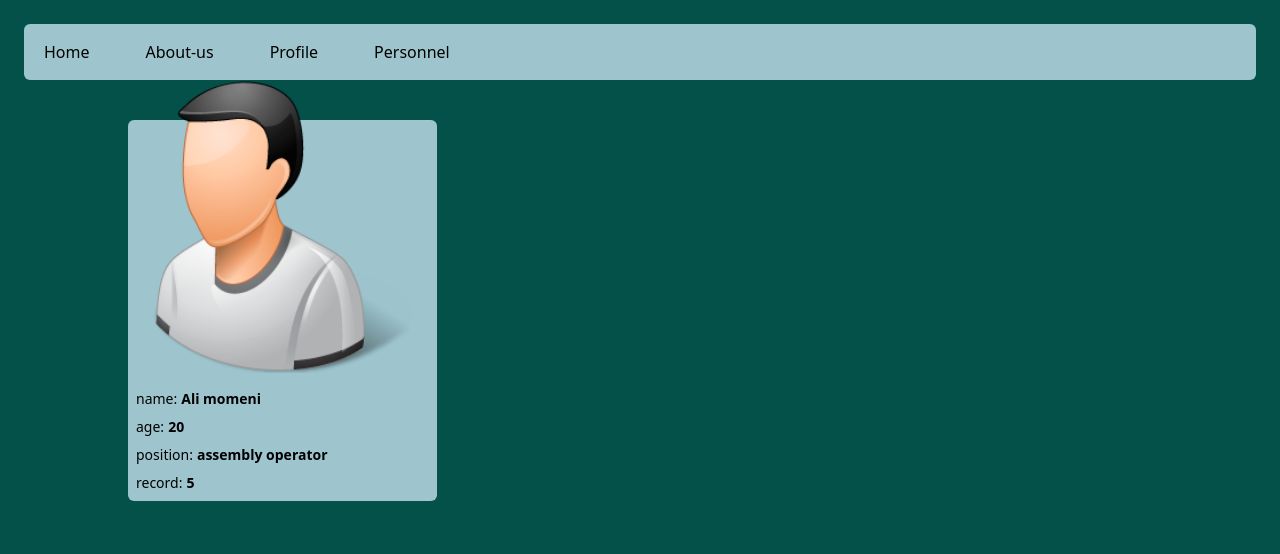
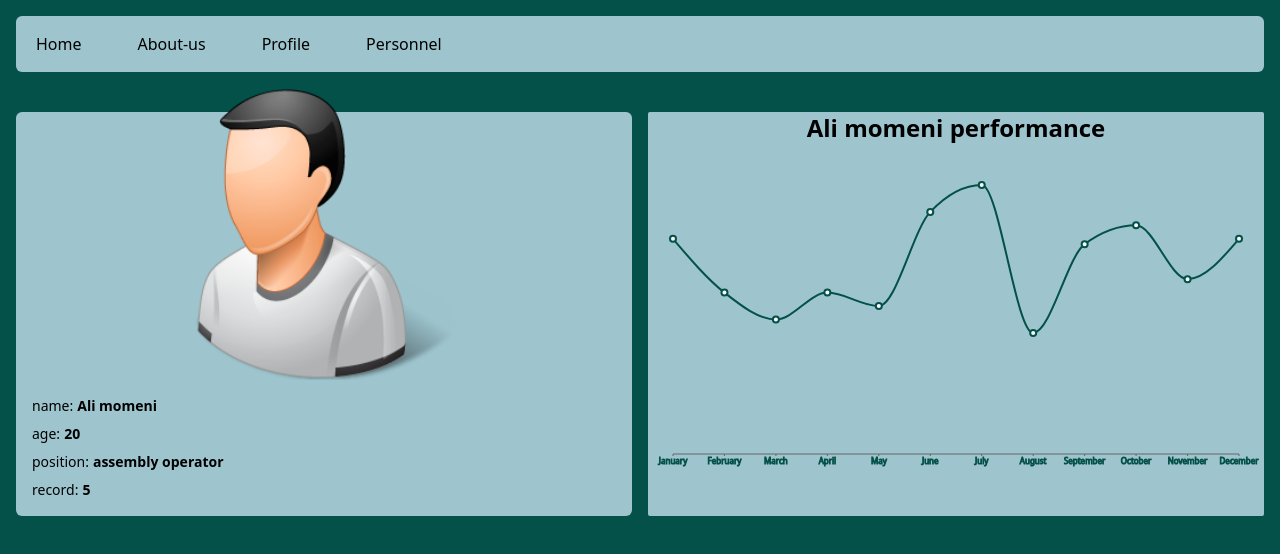
Before and after one commit to Arman-Abbasian/app_with_react_router_dom, a React (Create React App) app: page /personnel/1/1/1 in a window 1280 px wide. Shown: the top 554 px of the page. Built offline with nearby package versions, Linux system fonts and the light colour scheme; data requests are answered from the project's data file.

Commit message:
make Person page

```diff
--- a/server/db.json
+++ b/server/db.json
@@ -8,7 +8,9 @@
       "position":"assembly operator",
       "kind":"producer",
       "unit":"assembly",
-      "image":"/image/personnel/person2.png"
+      "image":"/image/personnel/person2.png",
+      "performance":[{"name":"January","value":80},{"name":"February","value":60},{"name":"March","value":50},{"name":"April","value":60},{"name":"May","value":55},{"name":"June","value":90},
+      {"name":"July","value":100},{"name":"August","value":45},{"name":"September","value":78},{"name":"October","value":85},{"name":"November","value":65},{"name":"December","value":80}]
     },
     {
       "id": 2,
@@ -18,7 +20,9 @@
       "position":"assembly operator",
       "kind":"producer",
       "unit":"assembly",
-      "image":"/image/personnel/person3.png"
+      "image":"/image/personnel/person3.png",
+      "performance":[{"name":"January","value":80},{"name":"February","value":60},{"name":"March","value":50},{"name":"April","value":60},{"name":"May","value":55},{"name":"June","value":90},
+      {"name":"July","value":100},{"name":"August","value":45},{"name":"September","value":78},{"name":"October","value":85},{"name":"November","value":65},{"name":"December","value":80}]
     },
     {
       "id": 3,
@@ -28,7 +32,9 @@
       "position":"assembly operator",
       "kind":"producer",
       "unit":"assembly",
-      "image":"/image/personnel/pressing.png"
+      "image":"/image/personnel/pressing.png",
+      "performance":[{"name":"January","value":80},{"name":"February","value":60},{"name":"March","value":50},{"name":"April","value":60},{"name":"May","value":55},{"name":"June","value":90},
+      {"name":"July","value":100},{"name":"August","value":45},{"name":"September","value":78},{"name":"October","value":85},{"name":"November","value":65},{"name":"December","value":80}]
     },
     {
       "id": 4,
@@ -38,7 +44,9 @@
       "position":"assembly supervisor",
       "kind":"producer",
       "unit":"assembly",
-      "image":"/image/personnel/person6.png"
+      "image":"/image/personnel/person6.png",
+      "performance":[{"name":"January","value":80},{"name":"February","value":60},{"name":"March","value":50},{"name":"April","value":60},{"name":"May","value":55},{"name":"June","value":90},
+      {"name":"July","value":100},{"name":"August","value":45},{"name":"September","value":78},{"name":"October","value":85},{"name":"November","value":65},{"name":"December","value":80}]
     },
     {
       "id": 5,
@@ -48,7 +56,9 @@
       "position":"pressing supervisor",
       "kind":"producer",
       "unit":"pressing",
-      "image":"/image/personnel/person3.png"
+      "image":"/image/personnel/person3.png",
+      "performance":[{"name":"January","value":80},{"name":"February","value":60},{"name":"March","value":50},{"name":"April","value":60},{"name":"May","value":55},{"name":"June","value":90},
+      {"name":"July","value":100},{"name":"August","value":45},{"name":"September","value":78},{"name":"October","value":85},{"name":"November","value":65},{"name":"December","value":80}]
     },
     {
       "id": 6,
@@ -58,7 +68,9 @@
       "position":"pressing operator",
       "kind":"producer",
       "unit":"pressing",
-      "image":"/image/personnel/person2.png"
+      "image":"/image/personnel/person2.png",
+      "performance":[{"name":"January","value":80},{"name":"February","value":60},{"name":"March","value":50},{"name":"April","value":60},{"name":"May","value":55},{"name":"June","value":90},
+      {"name":"July","value":100},{"name":"August","value":45},{"name":"September","value":78},{"name":"October","value":85},{"name":"November","value":65},{"name":"December","value":80}]
     },
     {
       "id": 7,
@@ -68,7 +80,9 @@
       "position":"pressing operator",
       "kind":"producer",
       "unit":"pressing",
-      "image":"/image/personnel/welding.png"
+      "image":"/image/personnel/welding.png",
+      "performance":[{"name":"January","value":80},{"name":"February","value":60},{"name":"March","value":50},{"name":"April","value":60},{"name":"May","value":55},{"name":"June","value":90},
+      {"name":"July","value":100},{"name":"August","value":45},{"name":"September","value":78},{"name":"October","value":85},{"name":"November","value":65},{"name":"December","value":80}]
     },
     {
       "id": 8,
@@ -78,7 +92,9 @@
       "position":"pressing operator",
       "kind":"producer",
       "unit":"pressing",
-      "image":"/image/personnel/person5.png"
+      "image":"/image/personnel/person5.png",
+      "performance":[{"name":"January","value":80},{"name":"February","value":60},{"name":"March","value":50},{"name":"April","value":60},{"name":"May","value":55},{"name":"June","value":90},
+      {"name":"July","value":100},{"name":"August","value":45},{"name":"September","value":78},{"name":"October","value":85},{"name":"November","value":65},{"name":"December","value":80}]
     },
     {
       "id": 9,
@@ -88,7 +104,9 @@
       "position":"store manager",
       "kind":"logistic",
       "unit":"storage",
-      "image":"/image/personnel/person1.png"
+      "image":"/image/personnel/person1.png",
+      "performance":[{"name":"January","value":80},{"name":"February","value":60},{"name":"March","value":50},{"name":"April","value":60},{"name":"May","value":55},{"name":"June","value":90},
+      {"name":"July","value":100},{"name":"August","value":45},{"name":"September","value":78},{"name":"October","value":85},{"name":"November","value":65},{"name":"December","value":80}]
     },
     {
       "id": 10,
@@ -98,7 +116,9 @@
       "position":"store operator",
       "kind":"logistic",
       "unit":"storage",
-      "image":"/image/personnel/person3.png"
+      "image":"/image/personnel/person3.png",
+      "performance":[{"name":"January","value":80},{"name":"February","value":60},{"name":"March","value":50},{"name":"April","value":60},{"name":"May","value":55},{"name":"June","value":90},
+      {"name":"July","value":100},{"name":"August","value":45},{"name":"September","value":78},{"name":"October","value":85},{"name":"November","value":65},{"name":"December","value":80}]
     },
     {
       "id": 11,
@@ -108,7 +128,9 @@
       "position":"store operator",
       "kind":"logistic",
       "unit":"storage",
-      "image":"/image/personnel/person1.png"
+      "image":"/image/personnel/person1.png",
+      "performance":[{"name":"January","value":80},{"name":"February","value":60},{"name":"March","value":50},{"name":"April","value":60},{"name":"May","value":55},{"name":"June","value":90},
+      {"name":"July","value":100},{"name":"August","value":45},{"name":"September","value":78},{"name":"October","value":85},{"name":"November","value":65},{"name":"December","value":80}]
     },
     {
       "id": 12,
@@ -118,7 +140,9 @@
       "position":"responsible for security",
       "kind":"logistic",
       "unit":"security",
-      "image":"/image/personnel/person4.png"
+      "image":"/image/personnel/person4.png",
+      "performance":[{"name":"January","value":80},{"name":"February","value":60},{"name":"March","value":50},{"name":"April","value":60},{"name":"May","value":55},{"name":"June","value":90},
+      {"name":"July","value":100},{"name":"August","value":45},{"name":"September","value":78},{"name":"October","value":85},{"name":"November","value":65},{"name":"December","value":80}]
     },
     {
       "id": 13,
@@ -128,7 +152,9 @@
       "position":"responsible for security",
       "kind":"logistic",
       "unit":"security",
-      "image":"/image/personnel/person5.png"
+      "image":"/image/personnel/person5.png",
+      "performance":[{"name":"January","value":80},{"name":"February","value":60},{"name":"March","value":50},{"name":"April","value":60},{"name":"May","value":55},{"name":"June","value":90},
+      {"name":"July","value":100},{"name":"August","value":45},{"name":"September","value":78},{"name":"October","value":85},{"name":"November","value":65},{"name":"December","value":80}]
     },
     {
       "id": 14,
@@ -138,7 +164,9 @@
       "position":"pm supervisor",
       "kind":"logistic",
       "unit":"pm",
-      "image":"/image/personnel/person6.png"
+      "image":"/image/personnel/person6.png",
+      "performance":[{"name":"January","value":80},{"name":"February","value":60},{"name":"March","value":50},{"name":"April","value":60},{"name":"May","value":55},{"name":"June","value":90},
+      {"name":"July","value":100},{"name":"August","value":45},{"name":"September","value":78},{"name":"October","value":85},{"name":"November","value":65},{"name":"December","value":80}]
     },
     {
       "id": 15,
@@ -148,7 +176,9 @@
       "position":"pm operator",
       "kind":"logistic",
       "unit":"pm",
-      "image":"/image/personnel/person3.png"
+      "image":"/image/personnel/person3.png",
+      "performance":[{"name":"January","value":80},{"name":"February","value":60},{"name":"March","value":50},{"name":"April","value":60},{"name":"May","value":55},{"name":"June","value":90},
+      {"name":"July","value":100},{"name":"August","value":45},{"name":"September","value":78},{"name":"October","value":85},{"name":"November","value":65},{"name":"December","value":80}]
     },
     {
       "id": 16,
@@ -158,7 +188,9 @@
       "position":"secretery",
       "kind":"logistic",
       "unit":"official",
-      "image":"/image/personnel/person2.png"
+      "image":"/image/personnel/person2.png",
+      "performance":[{"name":"January","value":80},{"name":"February","value":60},{"name":"March","value":50},{"name":"April","value":60},{"name":"May","value":55},{"name":"June","value":90},
+      {"name":"July","value":100},{"name":"August","value":45},{"name":"September","value":78},{"name":"October","value":85},{"name":"November","value":65},{"name":"December","value":80}]
     },
     {
       "id": 17,
@@ -168,7 +200,9 @@
       "position":"secretery",
       "kind":"logistic",
       "unit":"official",
-      "image":"/image/personnel/person5.png"
+      "image":"/image/personnel/person5.png",
+      "performance":[{"name":"January","value":80},{"name":"February","value":60},{"name":"March","value":50},{"name":"April","value":60},{"name":"May","value":55},{"name":"June","value":90},
+      {"name":"July","value":100},{"name":"August","value":45},{"name":"September","value":78},{"name":"October","value":85},{"name":"November","value":65},{"name":"December","value":80}]
     },
     {
       "id": 18,
@@ -178,7 +212,9 @@
       "position":"lifttrack driver",
       "kind":"logistic",
       "unit":"transportation",
-      "image":"/image/personnel/person1.png"
+      "image":"/image/personnel/person1.png",
+      "performance":[{"name":"January","value":80},{"name":"February","value":60},{"name":"March","value":50},{"name":"April","value":60},{"name":"May","value":55},{"name":"June","value":90},
+      {"name":"July","value":100},{"name":"August","value":45},{"name":"September","value":78},{"name":"October","value":85},{"name":"November","value":65},{"name":"December","value":80}]
     },
     {
       "id": 19,
@@ -188,7 +224,9 @@
       "position":"lifttrack driver",
       "kind":"logistic",
       "unit":"transportation",
-      "image":"/image/personnel/person6.png"
+      "image":"/image/personnel/person6.png",
+      "performance":[{"name":"January","value":80},{"name":"February","value":60},{"name":"March","value":50},{"name":"April","value":60},{"name":"May","value":55},{"name":"June","value":90},
+      {"name":"July","value":100},{"name":"August","value":45},{"name":"September","value":78},{"name":"October","value":85},{"name":"November","value":65},{"name":"December","value":80}]
     }
   ]
 }
--- a/src/App.js
+++ b/src/App.js
@@ -5,7 +5,7 @@ import Layout from './Layout/Layout';
 
 function App() {
   return (
-   <div className='w-screen h-screen p-4 container mx-auto max-w-7xl'>
+   <div className='p-4 container mx-auto'>
       <Layout>
           <Routee />
       </Layout>
--- a/src/Layout/Layout.jsx
+++ b/src/Layout/Layout.jsx
@@ -3,7 +3,7 @@ import Footer from "./Footer";
 import Header from "./Header";
 const Layout = ({children}) => {
     return (
-        <div className="p-2">
+        <div>
             <Header />
             {children}
         </div>
--- a/src/components/charts/TinyLineChart.jsx
+++ b/src/components/charts/TinyLineChart.jsx
@@ -6,12 +6,12 @@ import {dataHomeLine} from '../../data.js';
 const TinyLineChart=({data,title})=> {
     return (
       <div className='flex flex-col gap-4'>
-      <h2 className='mb-4 text-center font-bold text-2xl'>{title}</h2>
-      <ResponsiveContainer width="100%" aspect={3}>
-          <LineChart data={data}>
+      <h2 className='mb-4 text-center lg:font-bold sm:text-sm md:text-lg lg:text-2xl'>{title}</h2>
+      <ResponsiveContainer width="100%" aspect={2}>
+          <LineChart data={data} margin={{ top: 9, left: 25, right: 25, bottom: 0 }} >
             <Line type="monotone" dataKey="value" stroke="#045149" strokeWidth={2} />
             <Tooltip />
-            <XAxis dataKey="name" />
+            <XAxis dataKey="name" tickSize={2} tick={{stroke: '#045149', strokeWidth: 1,fontSize:8}} />
           </LineChart>
         </ResponsiveContainer>
         </div>
--- a/src/pages/Person.jsx
+++ b/src/pages/Person.jsx
@@ -3,6 +3,7 @@ import React from "react";
 import { useState } from "react";
 import { useEffect } from "react";
 import { Link, useParams } from "react-router-dom";
+import TinyLineChart from "../components/charts/TinyLineChart";
 
 const Person = () => {
     const params=useParams();
@@ -26,9 +27,9 @@ const Person = () => {
         if(!person.loading && person.error) return <p>l{person.error}</p>
         if(!person.loading && !person.error && person.data)
 
-        return <div key={person.data.id} className="bg-project-light-sky rounded-md p-2 pt-0">
-                <div className="flex flex-col gap-4">
-                    <div class="aspect-w-1 aspect-h-1 -mt-10">
+        return <div key={person.data.id} className="grid lg:grid-cols-2 gap-4">
+                    <div className="flex flex-col gap-4 bg-project-light-sky rounded-md p-4">
+                        <div class="aspect-w-2 aspect-h-1 -mt-10">
                             <img src={person.data.image} alt="personnel" class="w-full h-full object-center object-contain" />
                         </div>
                         <div className="flex-1 flex flex-col justify-center items-start gap-2 text-xl">
@@ -38,11 +39,12 @@ const Person = () => {
                             <div className="flex items-center text-sm gap-1"><p>record:</p><h1 className="font-bold">{person.data.record}</h1></div>
                         </div>
                     </div>
+                    <div className=" w-full flex-1 bg-project-light-sky rounded-sm"><TinyLineChart data={person.data.performance} title={`${person.data.name} performance`} /></div>
                 </div>
 
     }
     return (
-        <div className="grid grid-cols-2 lg:grid-cols-3 container mx-auto max-w-5xl items-center gap-12">{rendering()}</div>
+        <>{rendering()}</>
      );
 }
 
```
Lines whose indentation alone changed are shown as unchanged.
